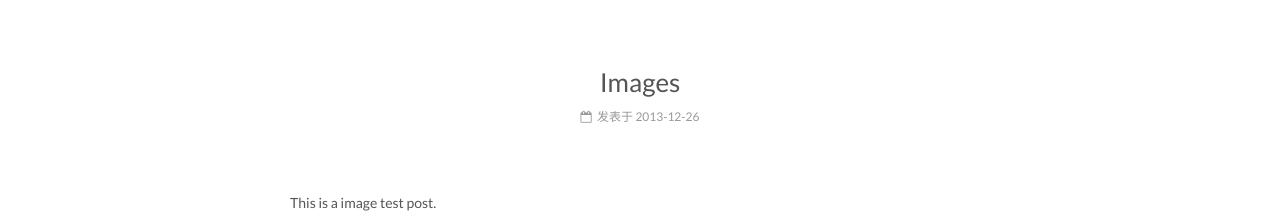
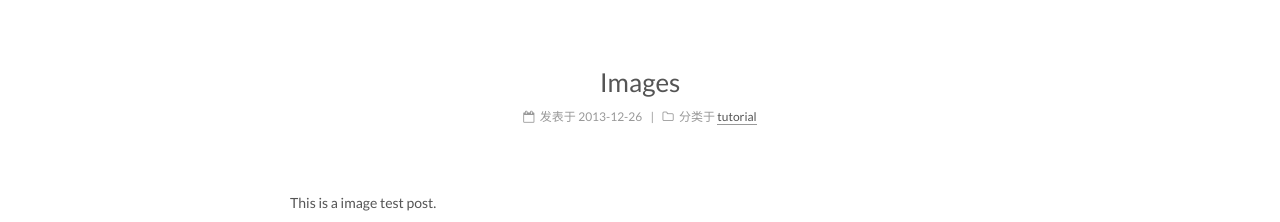
Before and after one commit to guannnni/2018, a Jekyll site: the page built from _posts/2013-12-26-images.md, in a window 1280 px wide. Shown: the part 314-536 px from the top of the page. Built offline with Jekyll 4.4.1, drawn with Linux system fonts in a browser that asks for light colours; grey boxes are pictures that could not be loaded.

Commit message:
Update 2013-12-26-images.md

```diff
--- a/_posts/2013-12-26-images.md
+++ b/_posts/2013-12-26-images.md
@@ -1,6 +1,8 @@
 ---
 title: Images
 date: 2013-12-26 22:46:49
+categories:
+ - tutorial
 ---
 
 This is a image test post.
```
